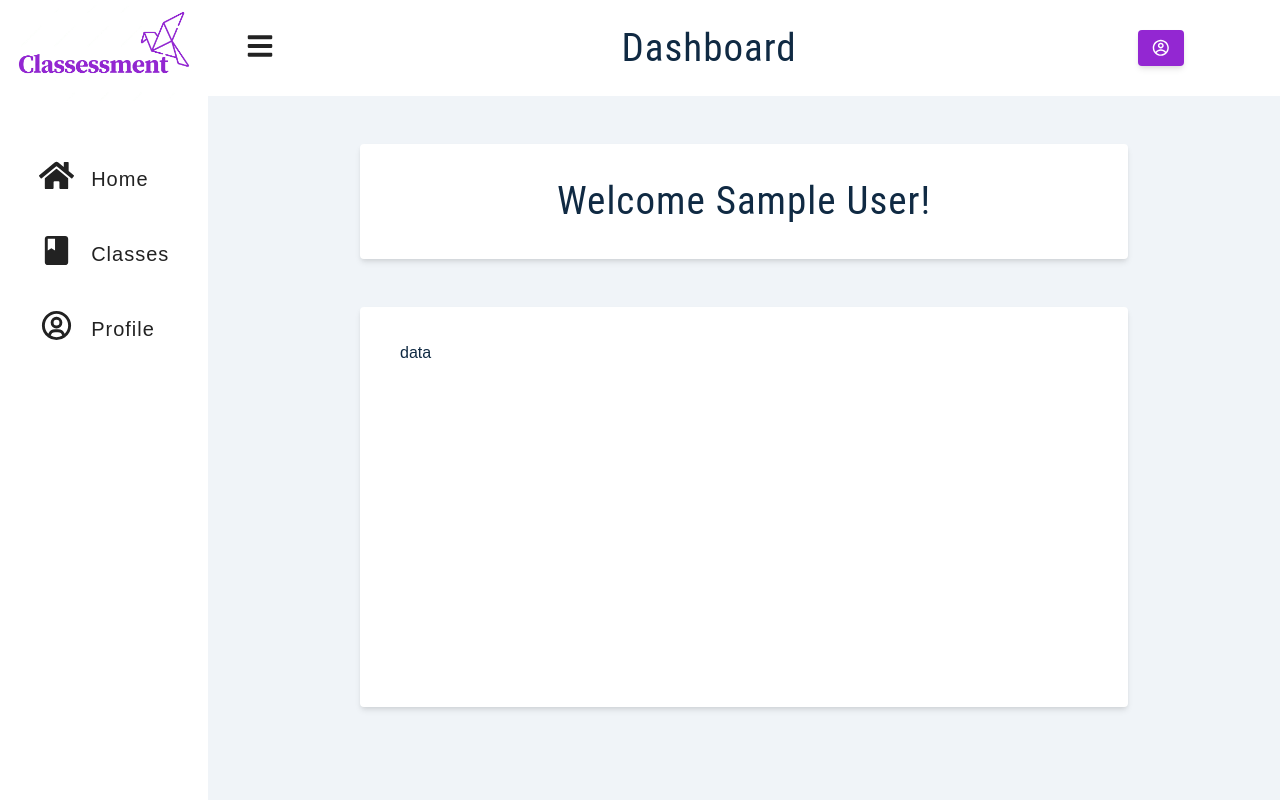
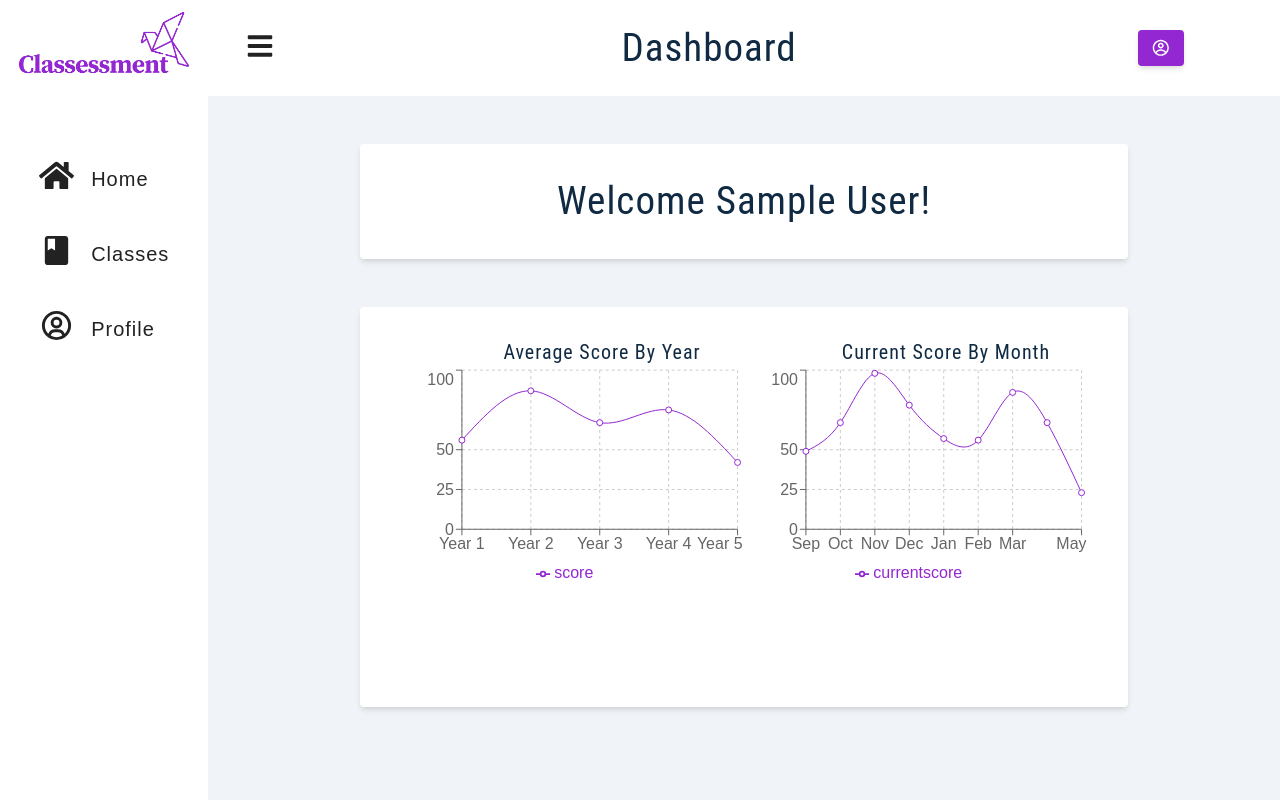
Before and after one commit to HydraSenpai/Classessment, a React (Create React App) app in the folder client/: page / in a window 1280 px wide. Built offline with nearby package versions, Linux system fonts and the light colour scheme; sample sign-in values are in the browser's storage.

Commit message:
dashboard template

```diff
--- a/client/src/pages/dashboard/Dashboard.js
+++ b/client/src/pages/dashboard/Dashboard.js
@@ -2,17 +2,49 @@ import styled from 'styled-components';
 import { useUserContext } from '../../context/user_context';
 import { useClassContext } from '../../context/class_context';
 import { useEffect, useState } from 'react';
+import {
+  ScatterChart,
+  LineChart,
+  Line,
+  XAxis,
+  YAxis,
+  ZAxis,
+  Scatter,
+  CartesianGrid,
+  Tooltip,
+  Legend,
+  ResponsiveContainer,
+} from 'recharts';
 
 const initialData = {
   numOfClasses: 0,
   averageScore: 0,
 };
 const Dashboard = () => {
-  const [data, setData] = useState();
   const { user } = useUserContext();
   const { classes } = useClassContext();
 
   const calculateData = () => {};
+
+  const data = [
+    { score: 56, year: 'Year 1' },
+    { score: 87, year: 'Year 2' },
+    { score: 67, year: 'Year 3' },
+    { score: 75, year: 'Year 4' },
+    { score: 42, year: 'Year 5' },
+  ];
+
+  const currentdata = [
+    { month: 'Sep', currentscore: 49 },
+    { month: 'Oct', currentscore: 67 },
+    { month: 'Nov', currentscore: 98 },
+    { month: 'Dec', currentscore: 78 },
+    { month: 'Jan', currentscore: 57 },
+    { month: 'Feb', currentscore: 56 },
+    { month: 'Mar', currentscore: 86 },
+    { month: 'Apr', currentscore: 67 },
+    { month: 'May', currentscore: 23 },
+  ];
 
   useEffect(() => {
     //GET AND CALCULATE DATA
@@ -24,7 +56,62 @@ const Dashboard = () => {
       <div className='form'>
         <h2 className='title'>{`Welcome ${user.name}!`}</h2>
       </div>
-      <div className='form data-section'>data</div>
+      <div className='form data-section'>
+        <div className='graph'>
+          <h5 className='graph-title'>Average Score by Year</h5>
+          <ResponsiveContainer width='99%' aspect={1.5}>
+            <LineChart
+              data={data}
+              title='Total Score'
+              margin={{
+                top: 5,
+                right: 5,
+                left: 0,
+                bottom: 5,
+              }}
+            >
+              <CartesianGrid strokeDasharray='3 3' />
+              <XAxis dataKey='year' />
+              <YAxis />
+              <Tooltip />
+              <Legend />
+              <Line
+                type='natural'
+                dataKey='score'
+                stroke='#9327d2'
+                activeDot={{ r: 8 }}
+              />
+            </LineChart>
+          </ResponsiveContainer>
+        </div>
+        <div className='graph'>
+          <h5 className='graph-title'>Current Score by Month</h5>
+          <ResponsiveContainer width='99%' aspect={1.5}>
+            <LineChart
+              data={currentdata}
+              title='Total Score'
+              margin={{
+                top: 5,
+                right: 5,
+                left: 0,
+                bottom: 5,
+              }}
+            >
+              <CartesianGrid strokeDasharray='3 3' />
+              <XAxis dataKey='month' />
+              <YAxis />
+              <Tooltip />
+              <Legend />
+              <Line
+                type='natural'
+                dataKey='currentscore'
+                stroke='#9327d2'
+                activeDot={{ r: 8 }}
+              />
+            </LineChart>
+          </ResponsiveContainer>
+        </div>
+      </div>
     </Wrapper>
   );
 };
@@ -32,10 +119,25 @@ const Dashboard = () => {
 export default Dashboard;
 
 const Wrapper = styled.div`
-  h2 {
+  h2,
+  h5 {
     margin: 0;
+    padding: 0;
   }
   .data-section {
     min-height: 50vh;
+    display: grid;
+    grid-template-columns: 1fr 1fr;
+    justify-content: start;
+  }
+  .graph {
+    display: flex;
+    flex-direction: column;
+    justify-content: center;
+    align-items: center;
+    gap: 0;
+  }
+  .graph-title {
+    padding-left: 3em;
   }
 `;
```
Also changed, not shown: 1 other file (tests, documents, lock files or other folders).
